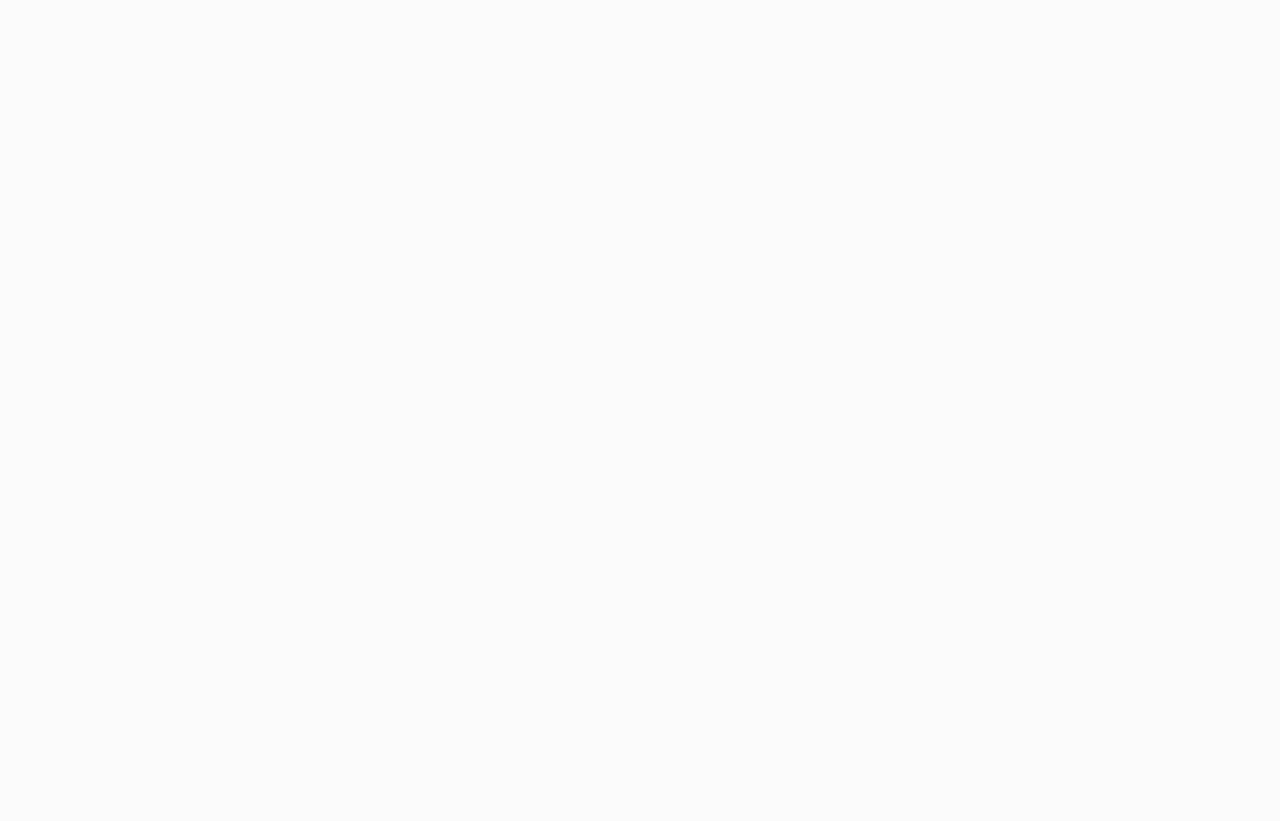
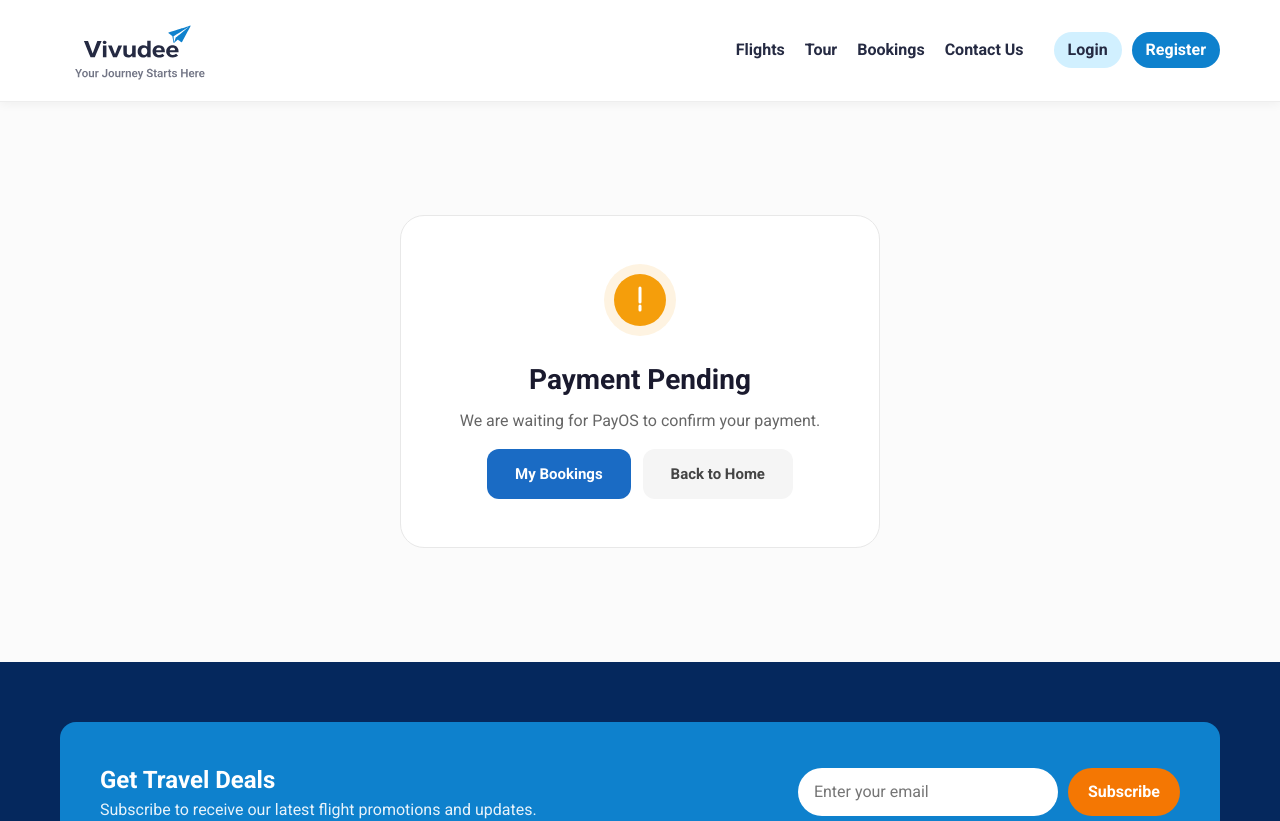
Before and after one commit to DaoDungVan/Vivudee_Project, a React (Vite) app: page /payment/payos/result in a window 1280 px wide. Before the commit this address had no page. Shown: the top 821 px of the page. Before the commit the page ends 800 px from the top, so only its background shows below. Built offline with nearby package versions, Linux system fonts and the light colour scheme.

Commit message:
add PAYOS UI

```diff
--- /dev/null
+++ b/src/pages/payment/PaymentPayosResult.jsx
@@ -0,0 +1,177 @@
+import { useEffect, useState } from "react";
+import { useSearchParams, useNavigate } from "react-router-dom";
+import NavBar from "../../components/common/NavBar/Navbar";
+import Footer from "../../components/common/Footer/Footer";
+import { getPaymentByCode } from "../../services/paymentService";
+import styles from "./Payment.module.css";
+
+const PAID_STATUSES = ["PAID", "SUCCESS", "COMPLETED", "CONFIRMED"];
+const CANCELLED_STATUSES = ["CANCELLED", "FAILED", "VOID", "EXPIRED"];
+
+const PaymentPayosResult = () => {
+  const [searchParams] = useSearchParams();
+  const navigate = useNavigate();
+
+  const initialStatus = searchParams.get("status") || "pending";
+  const paymentCode = searchParams.get("paymentCode");
+  const bookingCode = searchParams.get("bookingCode");
+  const orderCode = searchParams.get("orderCode");
+  const message = searchParams.get("message");
+
+  const [currentStatus, setCurrentStatus] = useState(initialStatus);
+  const [currentMessage, setCurrentMessage] = useState(message || "");
+
+  useEffect(() => {
+    if (!paymentCode || currentStatus === "success" || currentStatus === "cancel") return;
+
+    let active = true;
+    let attempts = 0;
+
+    const pollPayment = async () => {
+      try {
+        const res = await getPaymentByCode(paymentCode);
+        const status = String(res?.payment?.status || "").toUpperCase();
+
+        if (!active) return;
+        if (PAID_STATUSES.includes(status)) {
+          setCurrentStatus("success");
+          setCurrentMessage("Success");
+        } else if (CANCELLED_STATUSES.includes(status)) {
+          setCurrentStatus(status === "CANCELLED" ? "cancel" : "error");
+          setCurrentMessage(`Payment status: ${status}`);
+        }
+      } catch (error) {
+        if (active) {
+          setCurrentMessage(error?.response?.data?.message || error?.message || "Waiting for payment confirmation");
+        }
+      }
+    };
+
+    pollPayment();
+    const intervalId = window.setInterval(() => {
+      attempts += 1;
+      if (attempts >= 10) {
+        window.clearInterval(intervalId);
+        return;
+      }
+      pollPayment();
+    }, 3000);
+
+    return () => {
+      active = false;
+      window.clearInterval(intervalId);
+    };
+  }, [paymentCode, currentStatus]);
+
+  const isSuccess = currentStatus === "success";
+  const isCancelled = currentStatus === "cancel";
+  const isPending = currentStatus === "pending";
+
+  if (isSuccess) {
+    return (
+      <>
+        <NavBar />
+        <div className={styles.successWrapper}>
+          <div className={styles.successCard}>
+            <div className={styles.successIcon}>
+              <svg width="72" height="72" viewBox="0 0 72 72" fill="none">
+                <circle cx="36" cy="36" r="36" fill="#22c55e" opacity="0.12" />
+                <circle cx="36" cy="36" r="26" fill="#22c55e" />
+                <path
+                  d="M24 36l8 8 16-16"
+                  stroke="#fff"
+                  strokeWidth="3"
+                  strokeLinecap="round"
+                  strokeLinejoin="round"
+                />
+              </svg>
+            </div>
+
+            <h2>Payment Successful!</h2>
+            <p>Your PayOS payment has been confirmed.</p>
+
+            <div className={styles.successCode}>
+              {bookingCode || paymentCode || orderCode}
+            </div>
+
+            <p className={styles.successNote}>
+              Your e-ticket will be sent to your registered email.
+            </p>
+
+            <div className={styles.successBtns}>
+              <button
+                className={styles.btnPrimary}
+                onClick={() => navigate(bookingCode ? `/bookings?code=${bookingCode}` : "/bookings")}
+              >
+                {bookingCode ? "View Booking" : "My Bookings"}
+              </button>
+              <button className={styles.btnSecondary} onClick={() => navigate("/")}>
+                Back to Home
+              </button>
+            </div>
+          </div>
+        </div>
+        <Footer />
+      </>
+    );
+  }
+
+  return (
+    <>
+      <NavBar />
+      <div className={styles.successWrapper}>
+        <div className={styles.successCard}>
+          <div className={styles.successIcon}>
+            <svg width="72" height="72" viewBox="0 0 72 72" fill="none">
+              <circle
+                cx="36" cy="36" r="36"
+                fill={isPending ? "#f59e0b" : isCancelled ? "#f59e0b" : "#ef4444"}
+                opacity="0.12"
+              />
+              <circle
+                cx="36" cy="36" r="26"
+                fill={isPending ? "#f59e0b" : isCancelled ? "#f59e0b" : "#ef4444"}
+              />
+              {isPending || isCancelled ? (
+                <path
+                  d="M36 24v14M36 42v4"
+                  stroke="#fff"
+                  strokeWidth="3"
+                  strokeLinecap="round"
+                />
+              ) : (
+                <path
+                  d="M27 27l18 18M45 27L27 45"
+                  stroke="#fff"
+                  strokeWidth="3"
+                  strokeLinecap="round"
+                />
+              )}
+            </svg>
+          </div>
+
+          <h2>{isPending ? "Payment Pending" : isCancelled ? "Payment Cancelled" : "Payment Failed"}</h2>
+          <p>
+            {isPending
+              ? "We are waiting for PayOS to confirm your payment."
+              : isCancelled
+                ? "You cancelled the PayOS payment. Your booking is still held if it has not expired."
+                : currentMessage || "Something went wrong with your PayOS payment. Please try again."}
+          </p>
+
+          <div className={styles.successBtns}>
+            <button className={styles.btnPrimary} onClick={() => navigate("/bookings")}>
+              My Bookings
+            </button>
+            <button className={styles.btnSecondary} onClick={() => navigate("/")}>
+              Back to Home
+            </button>
+          </div>
+        </div>
+      </div>
+      <Footer />
+    </>
+  );
+};
+
+export default PaymentPayosResult;
--- a/src/routes/AppRoutes.jsx
+++ b/src/routes/AppRoutes.jsx
@@ -14,6 +14,7 @@ import Coupons from "../pages/coupons/Coupons";
 import Tours from "../pages/tours/Tours";
 import Contact from "../pages/contact/Contact";
 import PaymentMomoResult  from "../pages/payment/PaymentMomoResult";
+import PaymentPayosResult from "../pages/payment/PaymentPayosResult";
 import PaymentPaypalResult from "../pages/payment/PaymentPaypalResult";
 
 // Định nghĩa tất cả các đường dẫn (URL) của app và component tương ứng.
@@ -32,6 +33,7 @@ function AppRoutes() {
         <Route path="/booking" element={<Booking />} />                    {/* Điền thông tin hành khách */}
         <Route path="/payment" element={<Payment />} />                    {/* Thanh toán */}
         <Route path="/payment/momo/result"   element={<PaymentMomoResult />} />   {/* Kết quả sau khi thanh toán MoMo */}
+        <Route path="/payment/payos/result"  element={<PaymentPayosResult />} />  {/* Kết quả sau khi thanh toán PayOS */}
         <Route path="/payment/paypal/result" element={<PaymentPaypalResult />} /> {/* Kết quả sau khi thanh toán PayPal */}
         <Route path="/bookings" element={<Bookings />} />                  {/* Danh sách booking của tôi */}
         <Route path="/my-booking" element={<Bookings />} />                {/* Alias của /bookings */}
```
